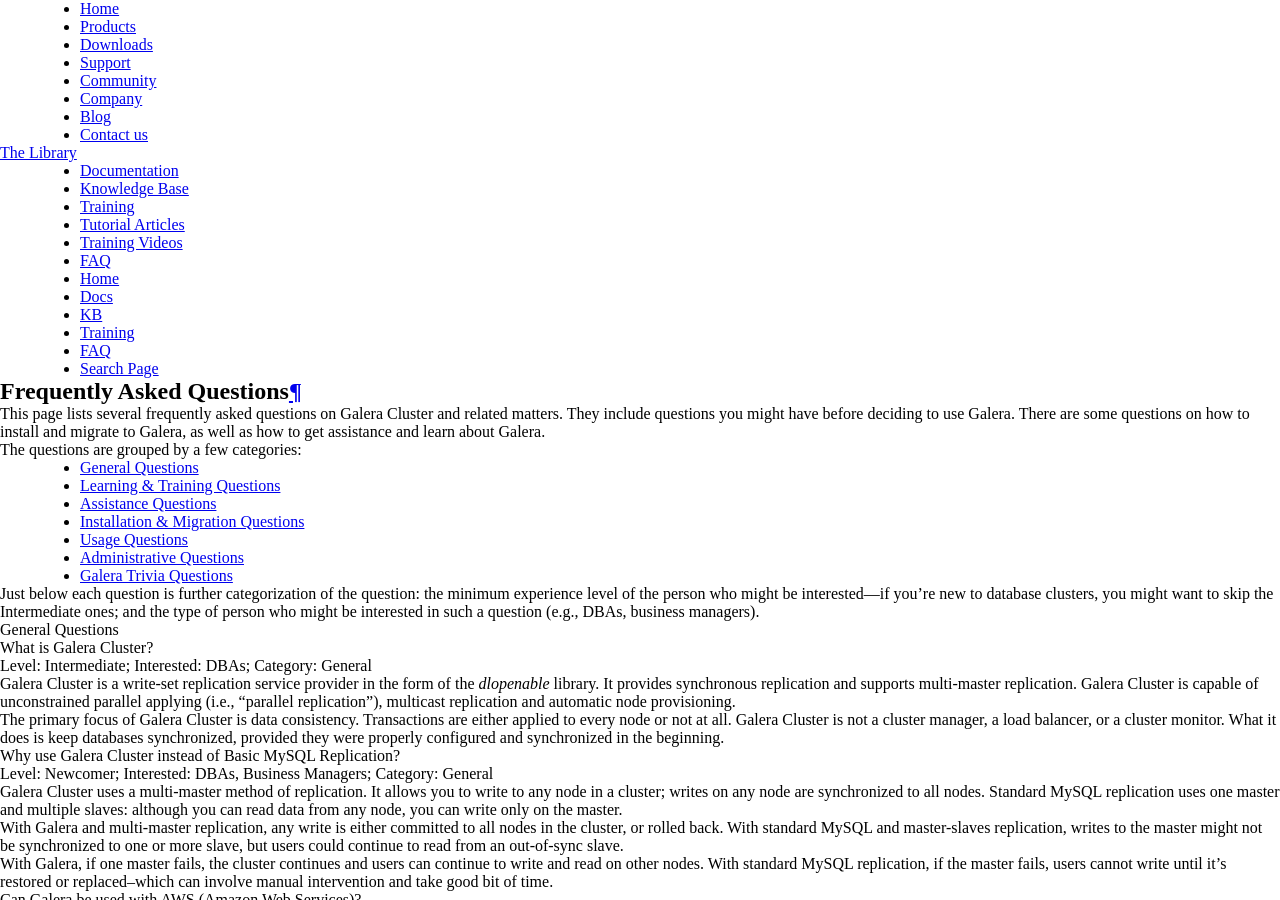
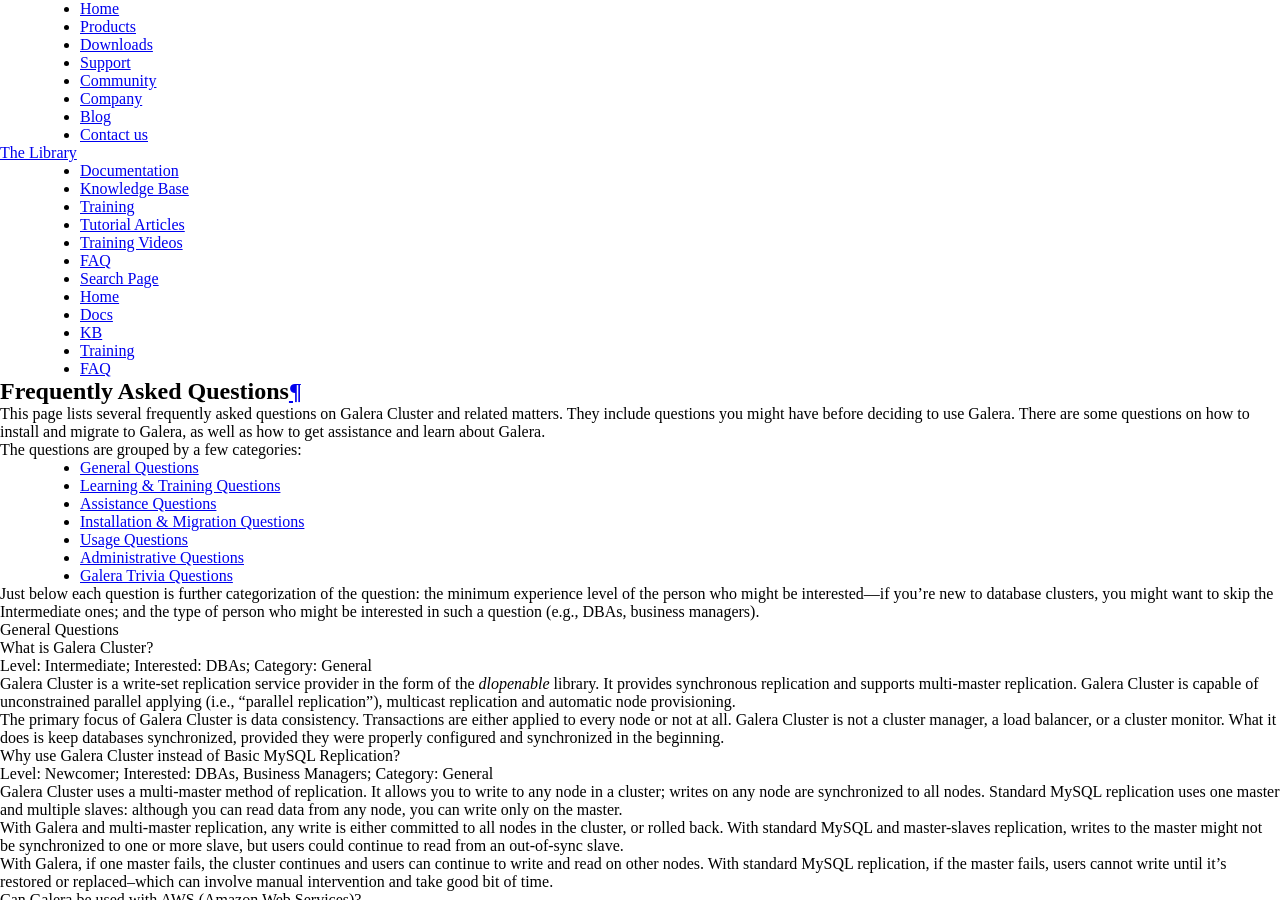
Before and after one commit to codership/documentation, a Sphinx documentation site: the page built from galeracluster/source/faq.rst, in a window 1280 px wide and 900 px high. Built offline with Sphinx 7.4.7, drawn with Linux system fonts in a browser that asks for light colours; comment, search, counter and statistics services are not loaded; part of the change alters nothing that is shown.

```diff
--- a/galeracluster/source/faq.rst
+++ b/galeracluster/source/faq.rst
@@ -25,6 +25,7 @@
       .. cssclass:: here
 
          - :doc:`FAQ <./faq>`
+         - :ref:`search`
 
 .. container:: top-links
 
@@ -39,7 +40,6 @@
    .. cssclass:: here
 
       - :doc:`FAQ <./faq>`
-      - :ref:`search`
 
 
 .. cssclass:: library-index faq
```
